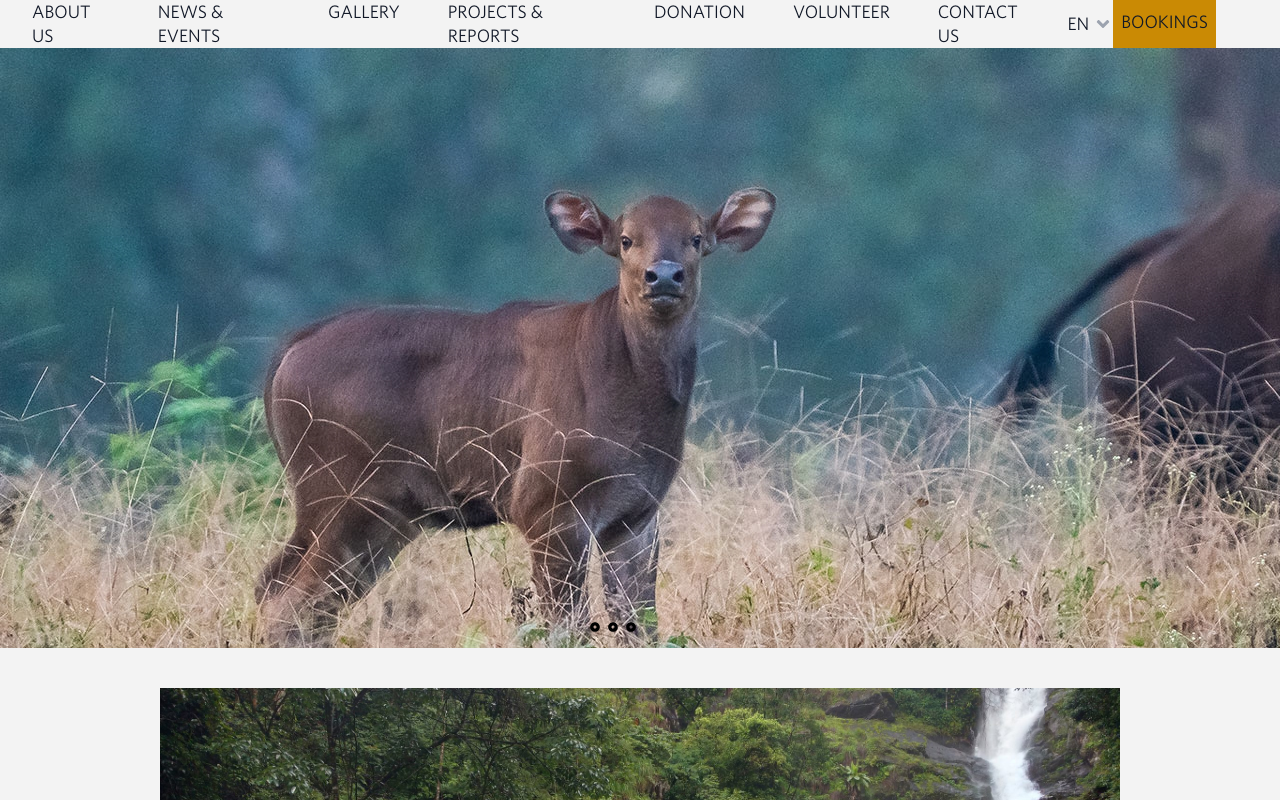
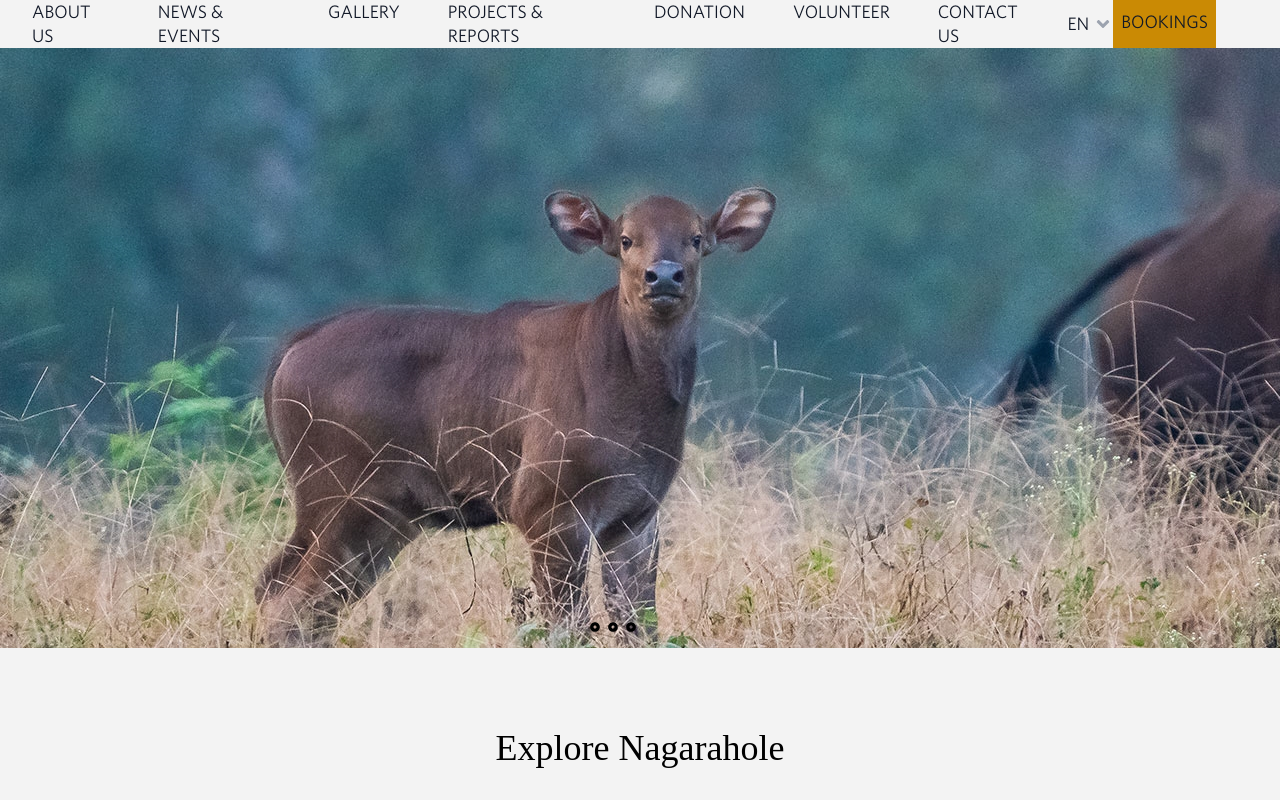
Before and after one commit to Sirisha-Ongole/Tourism, a Next.js app: page /explore-nagarahole in a window 1280 px wide. Shown: the top 800 px of the page. Built offline with nearby package versions, Linux system fonts and the light colour scheme.

Commit message:
TextOverImg updated

```diff
--- a/src/app/(pages)/explore-nagarahole/page.js
+++ b/src/app/(pages)/explore-nagarahole/page.js
@@ -7,6 +7,9 @@ export default function explorenagarhole() {
   return (
     <>
     <Carousel slideimages={slides} autoSlide={true}/>
+    <div className='grid text-center'>
+    <div className="text-4xl text-center pt-20">Explore Nagarahole</div>
+    </div>
     <div className='grid gap-3'>
     {PageData.map((data,index) => (<>
     <TextOverImg key={index} data={data} gridPosition={data.gridPosition}/>
```
